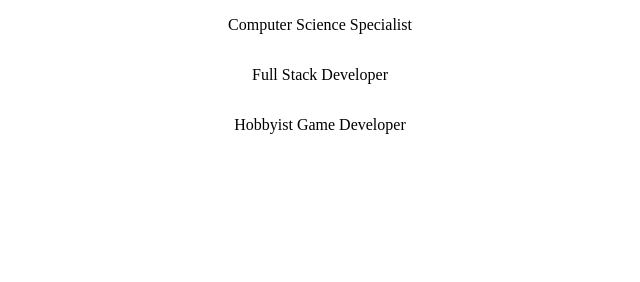
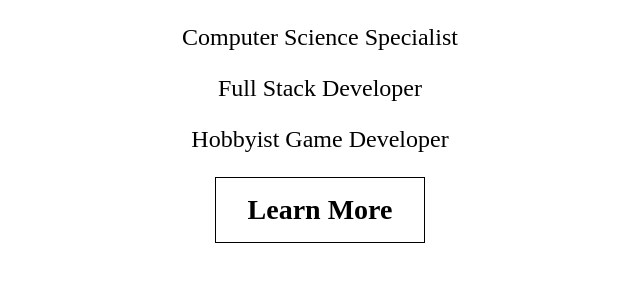
Before and after one commit to David47295/david-wan, a Gatsby site: page /Home in a window 1280 px wide. Shown: the part 242-524 px from the top of the page, without its empty margins (320-960 px from the left). Built offline with nearby package versions, Linux system fonts and the light colour scheme; Gatsby itself is replaced by a stand-in of ours.

Commit message:
Added Learn More button

```diff
--- a/public/page-data/dev-404-page/page-data.json
+++ b/public/page-data/dev-404-page/page-data.json
@@ -1 +1 @@
-{"componentChunkName":"component---cache-dev-404-page-js","path":"/dev-404-page/","result":{"data":{"allSitePage":{"nodes":[{"path":"/AboutMe/"},{"path":"/Home/"},{"path":"/"},{"path":"/Credits/"}]}},"pageContext":{}}}
+{"componentChunkName":"component---cache-dev-404-page-js","path":"/dev-404-page/","result":{"data":{"allSitePage":{"nodes":[{"path":"/AboutMe/"},{"path":"/Credits/"},{"path":"/Home/"},{"path":"/"}]}},"pageContext":{}}}
--- a/src/pages/Home.js
+++ b/src/pages/Home.js
@@ -8,9 +8,12 @@ export default function Home() {
         <div id="home">
             <div className="content-container">
                 <div className="title">David Wan</div>
-                <p>Computer Science Specialist</p>
-                <p>Full Stack Developer</p>
-                <p>Hobbyist Game Developer</p>
+                <div class="description">
+                    <p>Computer Science Specialist</p>
+                    <p>Full Stack Developer</p>
+                    <p>Hobbyist Game Developer</p>
+                </div>
+                <button id="learn-more">Learn More</button>
             </div>
             {/* <Skills /> */}
         </div>
--- a/src/style/App.css
+++ b/src/style/App.css
@@ -15,7 +15,7 @@ body {
     font-size: 30px;
     font-weight: 400;
     display: flex;
-    position: fixed;
+    /* position: fixed; */
 }
 
 #navbar a {
--- a/src/style/Home.css
+++ b/src/style/Home.css
@@ -13,6 +13,22 @@
     display: flex;
     flex-direction: column;
     text-align: center;
+}
+
+.content-container .description {
+    font-size: 24px;
+}
+
+.content-container #learn-more {
+    justify-content: center;
+    margin-left: auto;
+    margin-right: auto;
+    font: inherit;
+    font-size: 28px;
+    font-weight: bold;
+    padding: 1rem 2rem 1rem 2rem;
+    background-color: transparent;
+    border: 1px solid black;
 }
 
 .home-banner .banner-content {
```
Also changed, not shown: 1 other file.
